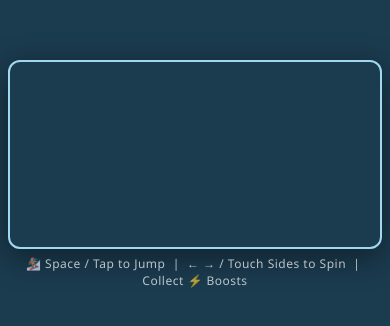
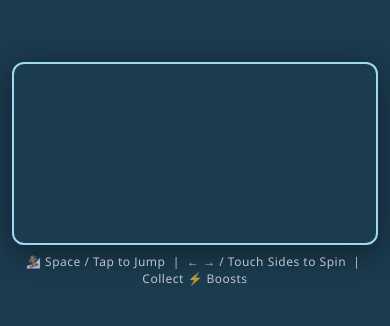
Before and after one commit to ranag786tech-lang/snowboard-rush, a plain HTML site: page index.html in a window 390 px wide. Shown: the part 248-574 px from the top of the page. Drawn offline with Linux system fonts and the light colour scheme.

Commit message:
Refactor CSS for improved layout and responsiveness
Updated styles for layout and canvas dimensions.

```diff
--- a/index.html
+++ b/index.html
@@ -19,22 +19,29 @@
         -webkit-user-select: none; user-select: none;
         touch-action: none;
         position: fixed;
+        display: flex;
+        align-items: center;
+        justify-content: center;
     }
     .game-wrapper {
-            display: flex; flex-direction: column; align-items: center; justify-content: center;
-            width: 100%; height: 100%; padding: 8px;
+        display: flex; flex-direction: column; align-items: center;
+        width: 100%; max-width: 800px;
+        padding: 12px;
     }
     canvas {
-            display: block; border-radius: 12px;
+        display: block;
+        border-radius: 12px;
         box-shadow: 0 8px 32px rgba(0,0,0,0.45);
         border: 2px solid #a0d8ef;
-            max-width: 100%; max-height: 100%;
-            width: auto; height: auto;
+        width: 100%;
+        height: auto;
+        aspect-ratio: 800 / 400;
         image-rendering: auto;
     }
     .hint {
         color: rgba(255,255,255,0.7); text-align: center;
-            font-size: 12px; margin-top: 6px; letter-spacing: 0.5px;
+        font-size: 12px; margin-top: 8px; letter-spacing: 0.5px;
+        padding: 0 4px;
     }
 </style>
 </head>
```
Lines whose indentation alone changed are shown as unchanged.
